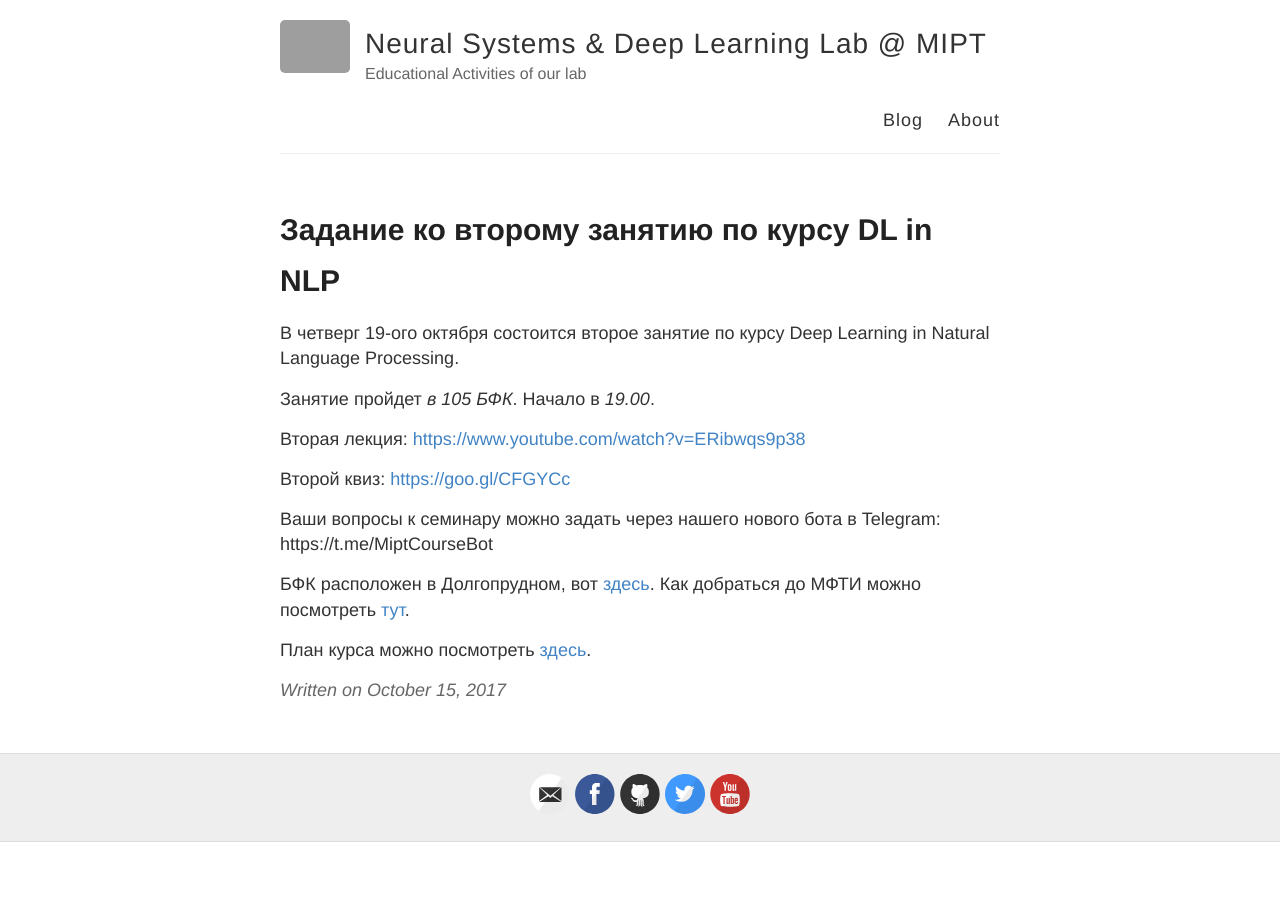
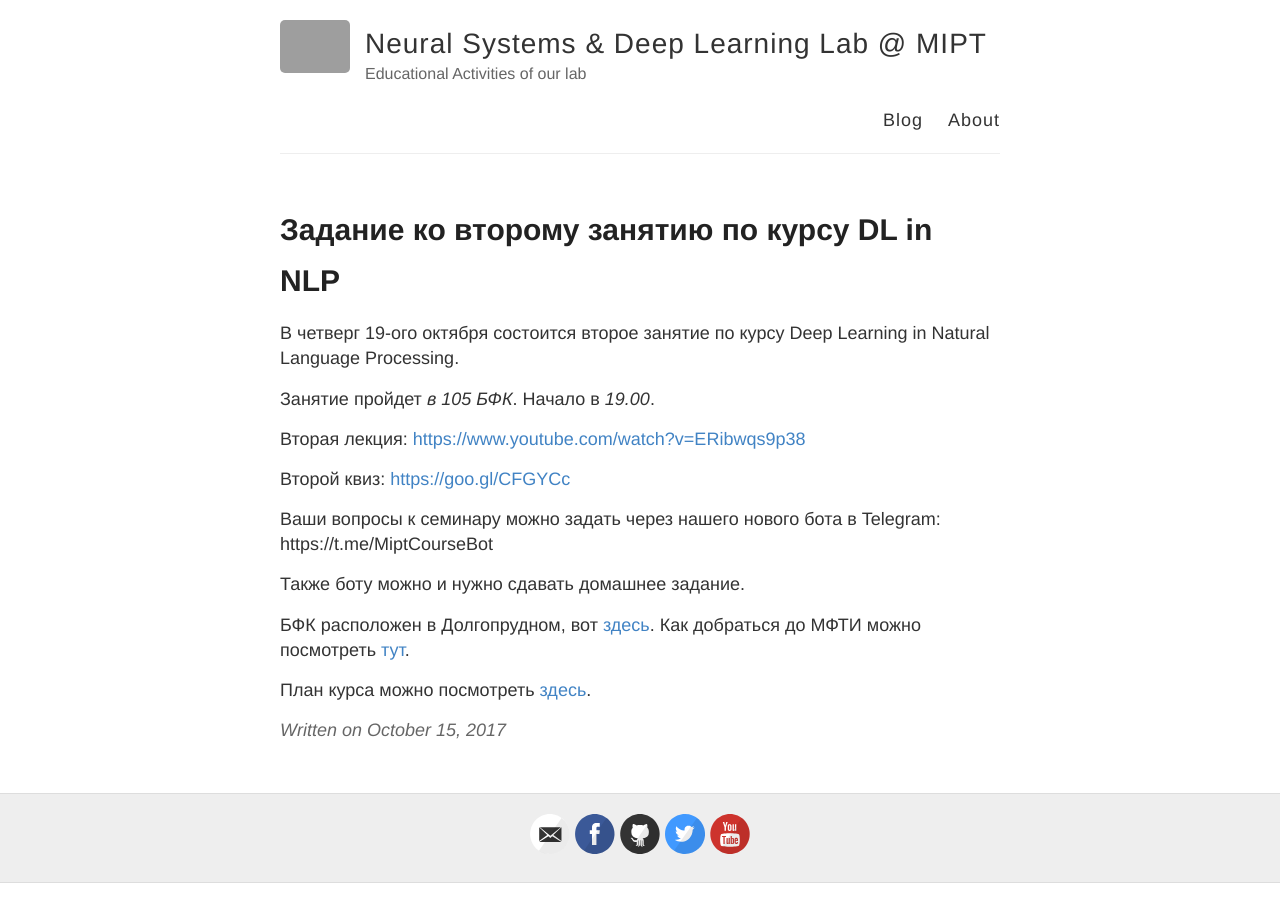
Before and after one commit to deepmipt/edu, a Jekyll site: the page built from _posts/2017-10-15-nlp2.md, in a window 1280 px wide. Built offline with Jekyll 4.4.1, drawn with Linux system fonts in a browser that asks for light colours; grey boxes are pictures that could not be loaded.

Commit message:
ENH: task submission

```diff
--- a/_posts/2017-10-15-nlp2.md
+++ b/_posts/2017-10-15-nlp2.md
@@ -13,6 +13,8 @@ title: Задание ко второму занятию по курсу DL in N
 
 Ваши вопросы к семинару можно задать через нашего нового бота в Telegram: https://t.me/MiptCourseBot
 
+Также боту можно и нужно сдавать домашнее задание.
+
 БФК расположен в Долгопрудном, вот [здесь](https://yandex.ru/maps/-/CBUgnHqITD). Как добраться до МФТИ можно посмотреть [тут](https://mipt.ru/about/general/contacts/way.php).
 
 План курса можно посмотреть [здесь](../NLP/).
```
